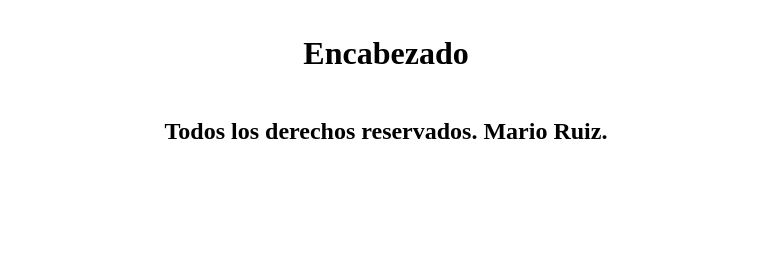
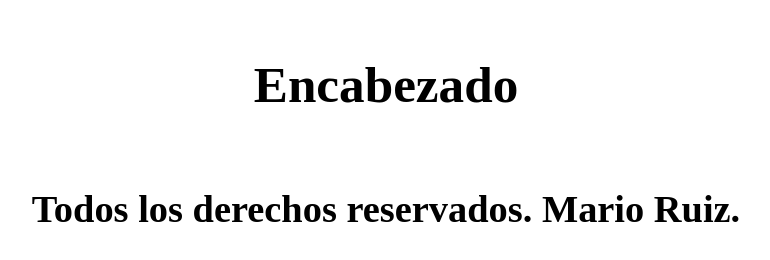
Before and after one commit to tiropichon/carta_restaurante, a plain HTML site: page index.html in a window 1280 px wide. Shown: the whole page, without its empty margins (254-1024 px from the left). Drawn offline with Linux system fonts and the light colour scheme.

Commit message:
Update styles.css

```diff
--- a/css/styles.css
+++ b/css/styles.css
@@ -4,7 +4,6 @@
 
 html {
     box-sizing:border-box; /* hack para Box Model */
-    font-size: 62.5%;
 }
 
 *, *:before, *:after {
```
